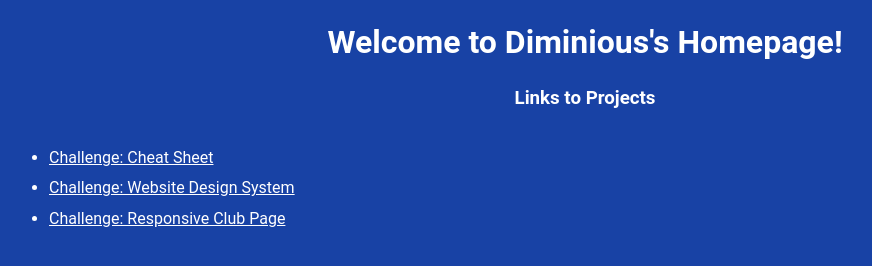
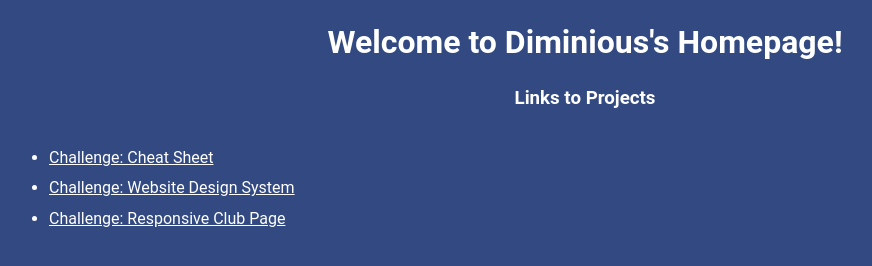
Before and after one commit to Diminious/diminious.github.io, a plain HTML site: page index.html in a window 1280 px wide. Shown: the whole page, without its empty margins (55-927 px from the left). Drawn offline with Linux system fonts and the light colour scheme.

Commit message:
Colour change for background

```diff
--- a/styles/styles.css
+++ b/styles/styles.css
@@ -1,5 +1,5 @@
 body {
-    background-color: #1842A5;
+    background-color: #324a81;
     color: white;
     font-family: Roboto, monospace;
 }
```
Also changed, not shown: 1 other file.
